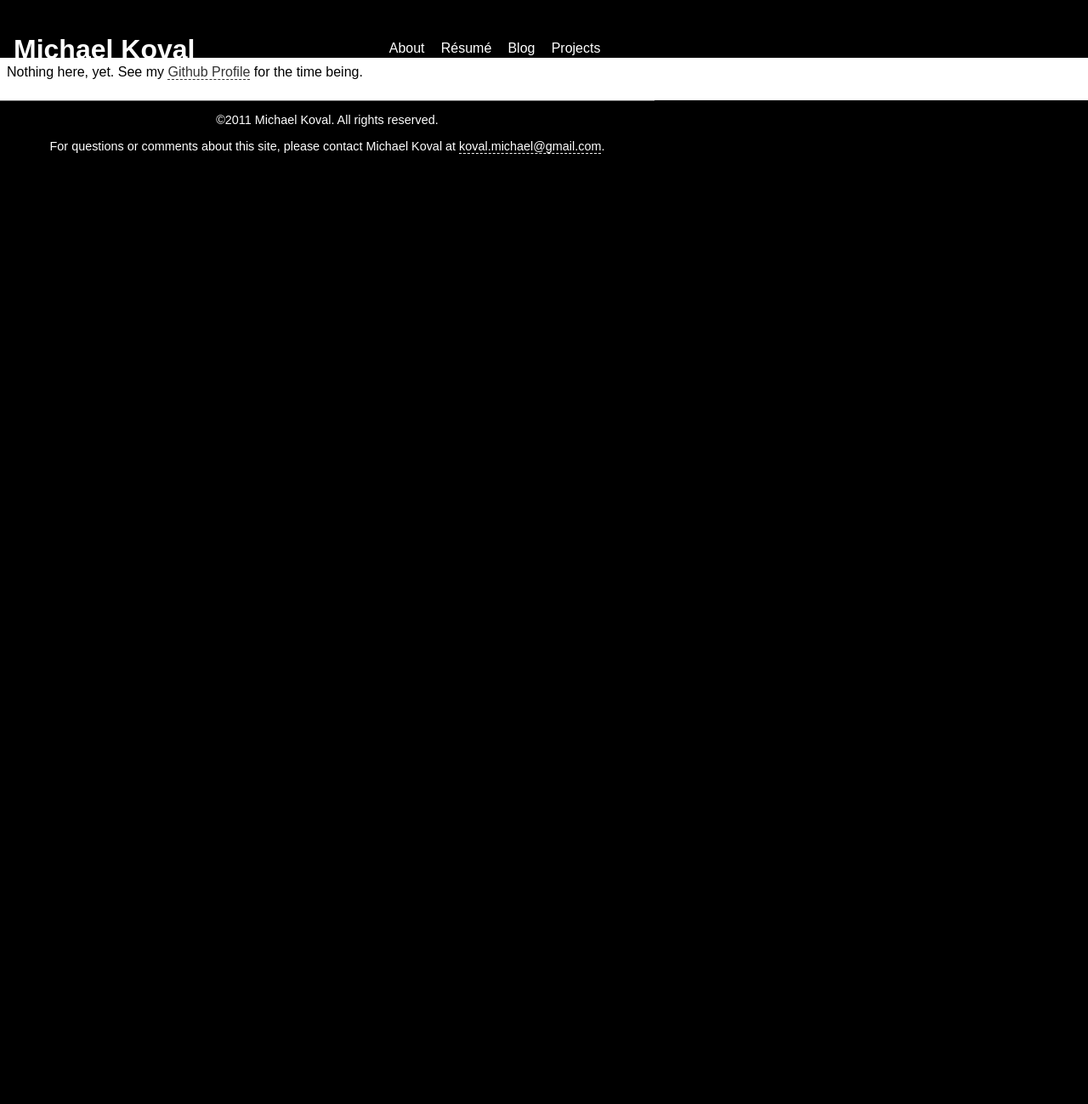
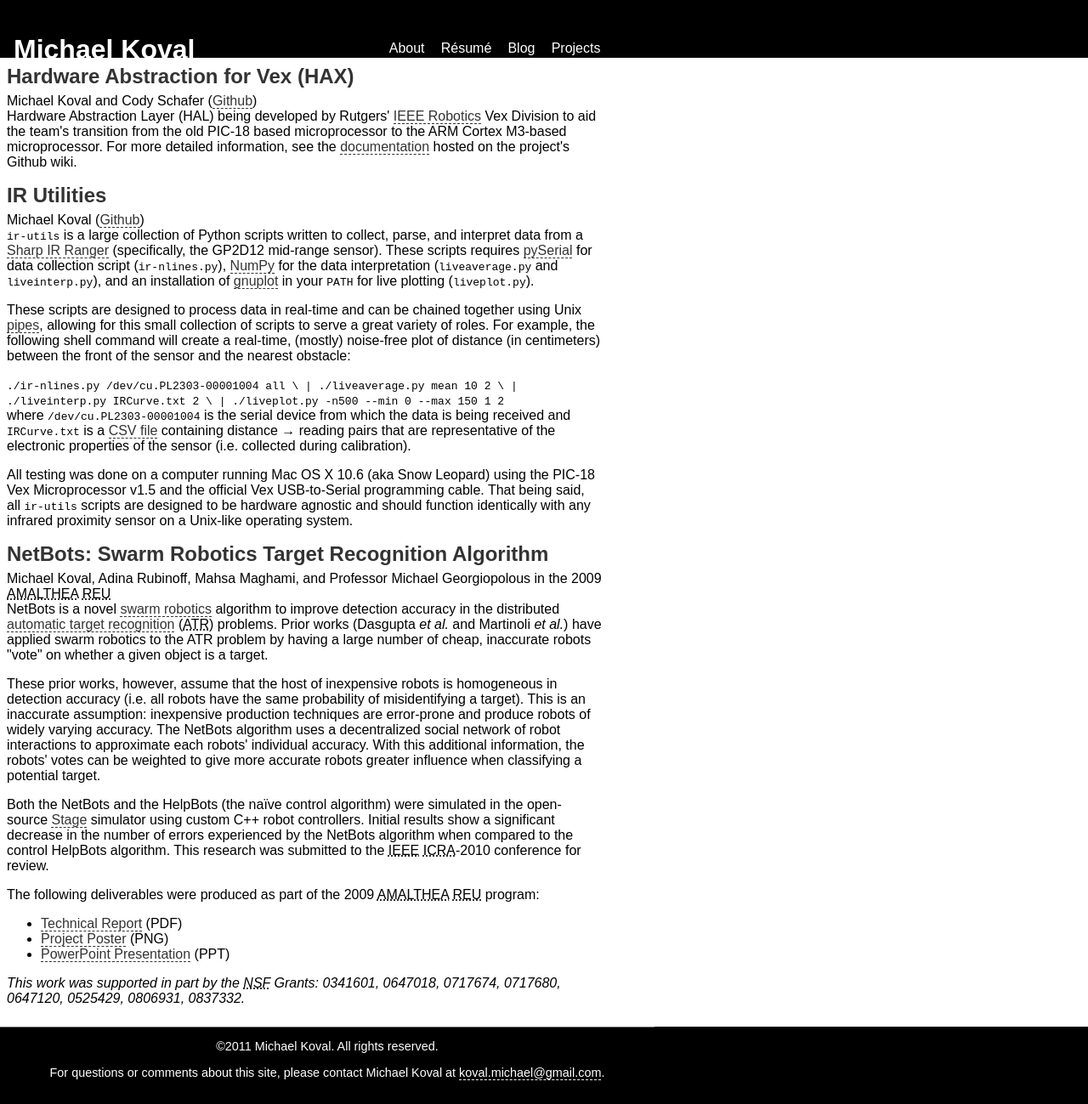
Before and after one commit to mkoval/mkoval.github.com, a Jekyll site: the page built from projects/index.html, in a window 1280 px wide. Shown: the whole page at 85% size. Built offline with Jekyll 4.4.1, drawn with Linux system fonts in a browser that asks for light colours; some web fonts are replaced; before the commit the page ends 900 px from its top, so only the background shows below that.

Commit message:
added more projects to the list page

```diff
--- a/projects/index.html
+++ b/projects/index.html
@@ -3,4 +3,40 @@ layout: default
 title: Projects - Michael Koval
 ---
 
-<p>Nothing here, yet. See my <a href="https://github.com/mkoval">Github Profile</a> for the time being.</p>
+<h2>Hardware Abstraction for Vex (HAX)</h2>
+<div class="link">Michael Koval and Cody Schafer (<a href="http://github.com/mkoval/hax">Github</a>)</div>
+<p>Hardware Abstraction Layer (HAL) being developed by Rutgers' <a href="http://ieee.rutgers.edu">IEEE Robotics</a> Vex Division to aid the team's transition from the old PIC-18 based microprocessor to the ARM Cortex M3-based microprocessor. For more detailed information, see the <a href="https://github.com/mkoval/hax/wiki">documentation</a> hosted on the project's Github wiki.</p>
+
+<h2>IR Utilities</h2>
+<div class="author">Michael Koval (<a href="http://github.com/mkoval/ir-utils">Github</a>)</div>
+
+<p><code>ir-utils</code> is a large collection of Python scripts written to collect, parse, and interpret data from a <a href="http://www.acroname.com/robotics/info/articles/sharp/sharp.html">Sharp IR Ranger</a> (specifically, the GP2D12 mid-range sensor). These scripts requires <a href="http://pyserial.sourceforge.net">pySerial</a> for data collection script (<code>ir-nlines.py</code>), <a href="http://numpy.scipy.org">NumPy</a> for the data interpretation (<code>liveaverage.py</code> and <code>liveinterp.py</code>), and an installation of <a href="http://www.gnuplot.info">gnuplot</a> in your <code>PATH</code> for live plotting (<code>liveplot.py</code>).</p>
+
+<p>These scripts are designed to process data in real-time and can be chained together using Unix <a href="http://en.wikipedia.org/wiki/Pipe_(Unix)">pipes</a>, allowing for this small collection of scripts to serve a great variety of roles. For example, the following shell command will create a real-time, (mostly) noise-free plot of distance (in centimeters) between the front of the sensor and the nearest obstacle:</p>
+
+<code class="block">./ir-nlines.py /dev/cu.PL2303-00001004 all \
+| ./liveaverage.py mean 10 2 \
+| ./liveinterp.py IRCurve.txt 2 \
+| ./liveplot.py -n500 --min 0 --max 150 1 2</code>
+
+<p>where <code>/dev/cu.PL2303-00001004</code> is the serial device from which the data is being received and <code>IRCurve.txt</code> is a <a href="http://en.wikipedia.org/wiki/Comma-separated_values">CSV file</a> containing distance &rarr; reading pairs that are representative of the electronic properties of the sensor (i.e. collected during calibration).</p>
+
+<p>All testing was done on a computer running Mac OS X 10.6 (aka Snow Leopard) using the PIC-18 Vex Microprocessor v1.5 and the official Vex USB-to-Serial programming cable. That being said, all <code>ir-utils</code> scripts are designed to be hardware agnostic and should function identically with any infrared proximity sensor on a Unix-like operating system.</p>
+
+<h2>NetBots: Swarm Robotics Target Recognition Algorithm</h2>
+<div class="link">Michael Koval, Adina Rubinoff, Mahsa Maghami, and Professor Michael Georgiopolous in the 2009 <acronym title="Advances in Machine Learning in Theory &amp; Applications">AMALTHEA</acronym> <acronym title="Research Experience for Undergraduates">REU</acronym></div>
+
+<p>NetBots is a novel <a href="http://en.wikipedia.org/wiki/Swarm_robotics">swarm robotics</a> algorithm to improve detection accuracy in the distributed <a href="http://en.wikipedia.org/wiki/Automatic_target_recognition">automatic target recognition</a> (<acronym title="Automatic Target  Recognition">ATR</acronym>) problems. Prior works (Dasgupta <em>et al.</em> and Martinoli <em>et al.</em>) have applied swarm robotics to the ATR problem by having a large number of cheap, inaccurate robots "vote" on whether a given object is a target.</p>
+
+<p>These prior works, however, assume that the host of inexpensive robots is homogeneous in detection accuracy (i.e. all robots have the same probability of misidentifying a target). This is an inaccurate assumption: inexpensive production techniques are error-prone and produce robots of widely varying accuracy. The NetBots algorithm uses a decentralized social network of robot interactions to approximate each robots' individual accuracy. With this additional information, the robots' votes can be weighted to give more accurate robots greater influence when classifying a potential target.</p>
+
+<p>Both the NetBots and the HelpBots (the naïve control algorithm) were simulated in the open-source <a href="http://playerstage.sourceforge.net/">Stage</a> simulator using custom C++ robot controllers. Initial results show a significant decrease in the number of errors experienced by the NetBots algorithm when compared to the control HelpBots algorithm. This research was submitted to the <acronym title="Institute of Electrical and Electronics Engineers">IEEE</acronym> <acronym title="International Conference on Robotics and Automation">ICRA</acronym>-2010 conference for review.</p>
+
+<p>The following deliverables were produced as part of the 2009 <acronym title="Advances in Machine Learning in Theory &amp; Applications">AMALTHEA</acronym> <acronym title="Research Experience for Undergraduates">REU</acronym> program:</p>
+<ul>
+	<li><a href="/projects/netbots/mkoval-netbots-report.pdf">Technical Report</a> (PDF)</li>
+	<li><a href="/projects/netbots/mkoval-netbots-poster.png">Project Poster</a> (PNG)</li>
+	<li><a href="/projects/netbots/mkoval-netbots-powerpoint.pptx">PowerPoint Presentation</a> (PPT)</li>
+</ul>
+
+<p style="font-style:italic;">This work was supported in part by the <acronym title="National Science Foundation">NSF</acronym> Grants: 0341601, 0647018, 0717674, 0717680, 0647120, 0525429, 0806931, 0837332.</p>
```
